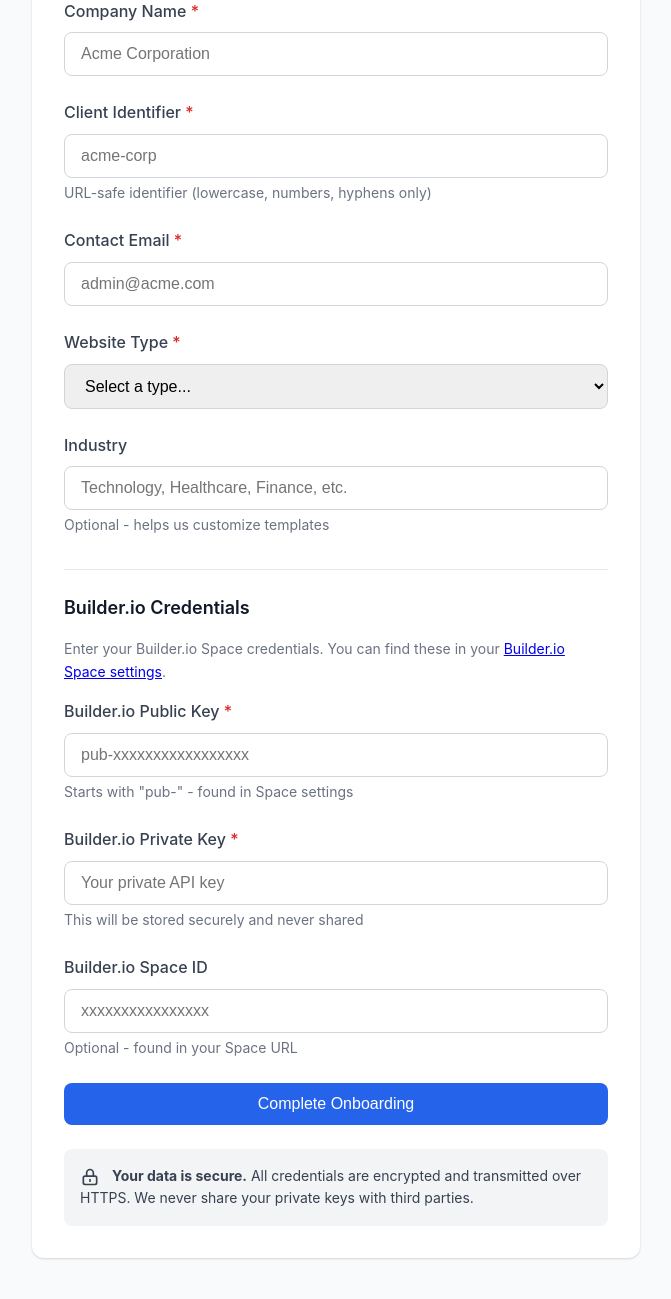
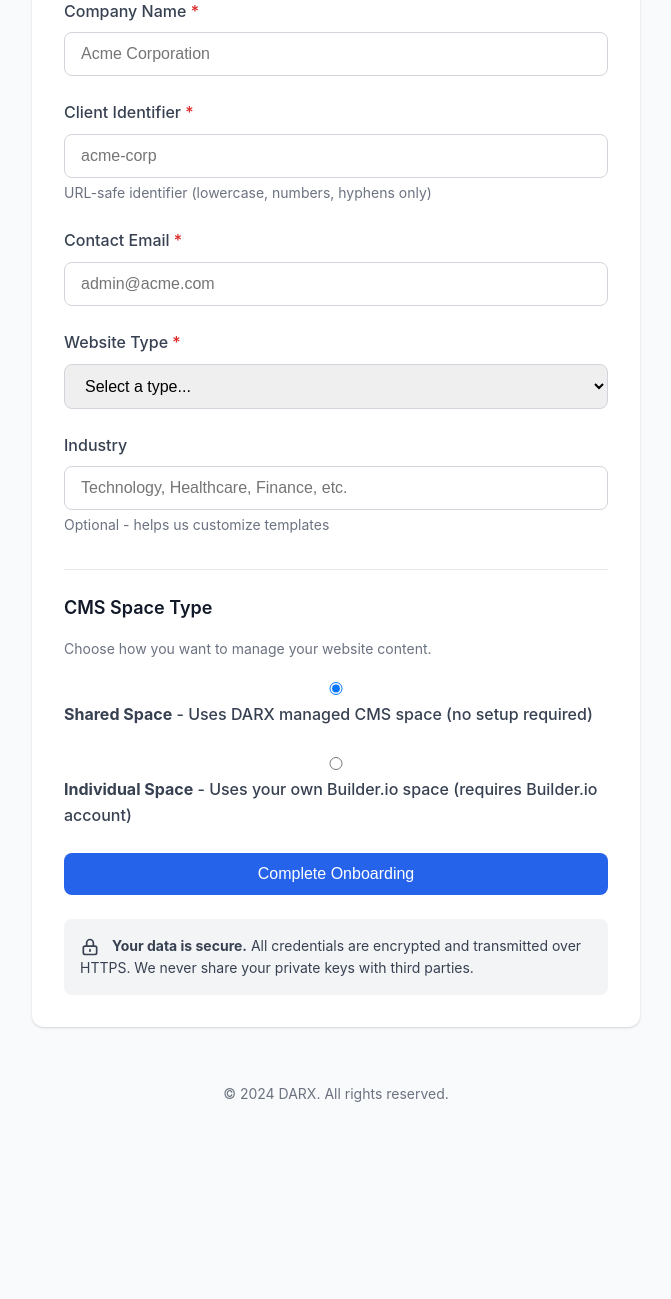
Before and after one commit to darx-sites/darx-site-generator, a Flask app: template onboarding/templates/onboarding.html in a window 1280 px wide. Shown: the part 287-1586 px from the top of the page, without its empty margins (304-975 px from the left). After the commit the page ends 1389 px from the top, so only its background shows below. Run offline with Flask 3, Linux system fonts and the light colour scheme; the template is opened without the code that fills it, so the values that code supplies are empty; parts of the project's set-up code (start-up, migrations or seed data) failed here and were passed over; some libraries are stand-ins or nearby versions.

Commit message:
feat: Add tier selection to onboarding form with conditional Builder.io fields

```diff
--- a/onboarding/templates/onboarding.html
+++ b/onboarding/templates/onboarding.html
@@ -293,8 +293,30 @@
                     <div class="help-text">Optional - helps us customize templates</div>
                 </div>
 
-                <!-- Builder.io Credentials Section -->
+                <!-- CMS Space Selection -->
                 <div class="form-section">
+                    <h3>CMS Space Type</h3>
+                    <p class="section-description">
+                        Choose how you want to manage your website content.
+                    </p>
+
+                    <div class="form-group">
+                        <label>
+                            <input type="radio" name="tier" value="entry" checked onchange="toggleBuilderFields()">
+                            <strong>Shared Space</strong> - Uses DARX managed CMS space (no setup required)
+                        </label>
+                    </div>
+
+                    <div class="form-group">
+                        <label>
+                            <input type="radio" name="tier" value="premium" onchange="toggleBuilderFields()">
+                            <strong>Individual Space</strong> - Uses your own Builder.io space (requires Builder.io account)
+                        </label>
+                    </div>
+                </div>
+
+                <!-- Builder.io Credentials Section (conditional) -->
+                <div class="form-section" id="builder-credentials-section" style="display: none;">
                     <h3>Builder.io Credentials</h3>
                     <p class="section-description">
                         Enter your Builder.io Space credentials. You can find these in your
@@ -307,7 +329,7 @@
                         </label>
                         <input type="text" id="builder_public_key" name="builder_public_key"
                                value="{{ form_data.builder_public_key if form_data else '' }}"
-                               placeholder="pub-xxxxxxxxxxxxxxxxx" required>
+                               placeholder="pub-xxxxxxxxxxxxxxxxx">
                         <div class="help-text">Starts with "pub-" - found in Space settings</div>
                     </div>
 
@@ -316,7 +338,7 @@
                             Builder.io Private Key <span class="required">*</span>
                         </label>
                         <input type="password" id="builder_private_key" name="builder_private_key"
-                               placeholder="Your private API key" required>
+                               placeholder="Your private API key">
                         <div class="help-text">This will be stored securely and never shared</div>
                     </div>
 
@@ -349,6 +371,27 @@
     </footer>
 
     <script>
+        // Toggle Builder.io credentials section based on tier selection
+        function toggleBuilderFields() {
+            const tier = document.querySelector('input[name="tier"]:checked').value;
+            const builderSection = document.getElementById('builder-credentials-section');
+            const publicKeyField = document.getElementById('builder_public_key');
+            const privateKeyField = document.getElementById('builder_private_key');
+
+            if (tier === 'premium') {
+                builderSection.style.display = 'block';
+                publicKeyField.required = true;
+                privateKeyField.required = true;
+            } else {
+                builderSection.style.display = 'none';
+                publicKeyField.required = false;
+                privateKeyField.required = false;
+                publicKeyField.value = '';
+                privateKeyField.value = '';
+                document.getElementById('builder_space_id').value = '';
+            }
+        }
+
         // Form submission handling
         document.getElementById('onboarding-form').addEventListener('submit', function(e) {
             const btn = document.getElementById('submit-btn');
```
